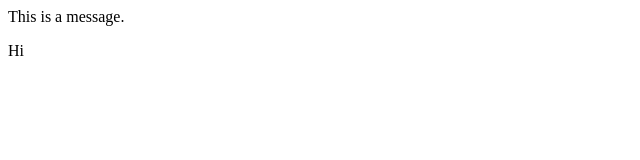
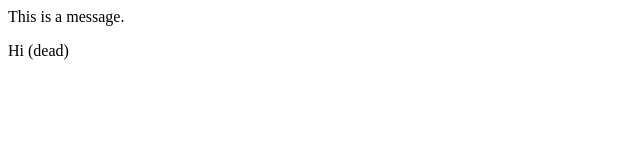
Before and after one commit to bandilok12/localrepo, a plain HTML site: page index.html in a window 1280 px wide. Shown: the full height of the page, 0-640 px from the left. Drawn offline with Linux system fonts and the light colour scheme.

Commit message:
Add dead

```diff
--- a/index.html
+++ b/index.html
@@ -1,2 +1,2 @@
 <p>This is a message.</p>
-<p>Hi</p>
+<p>Hi (dead)</p>
```
